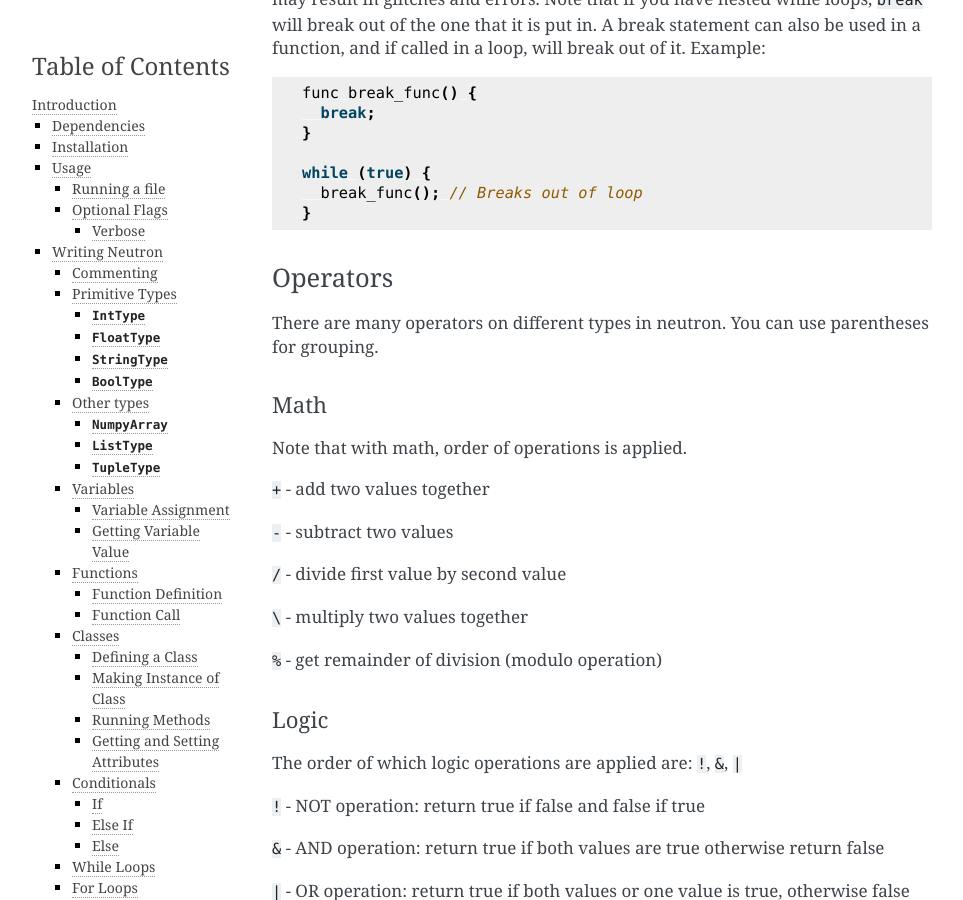
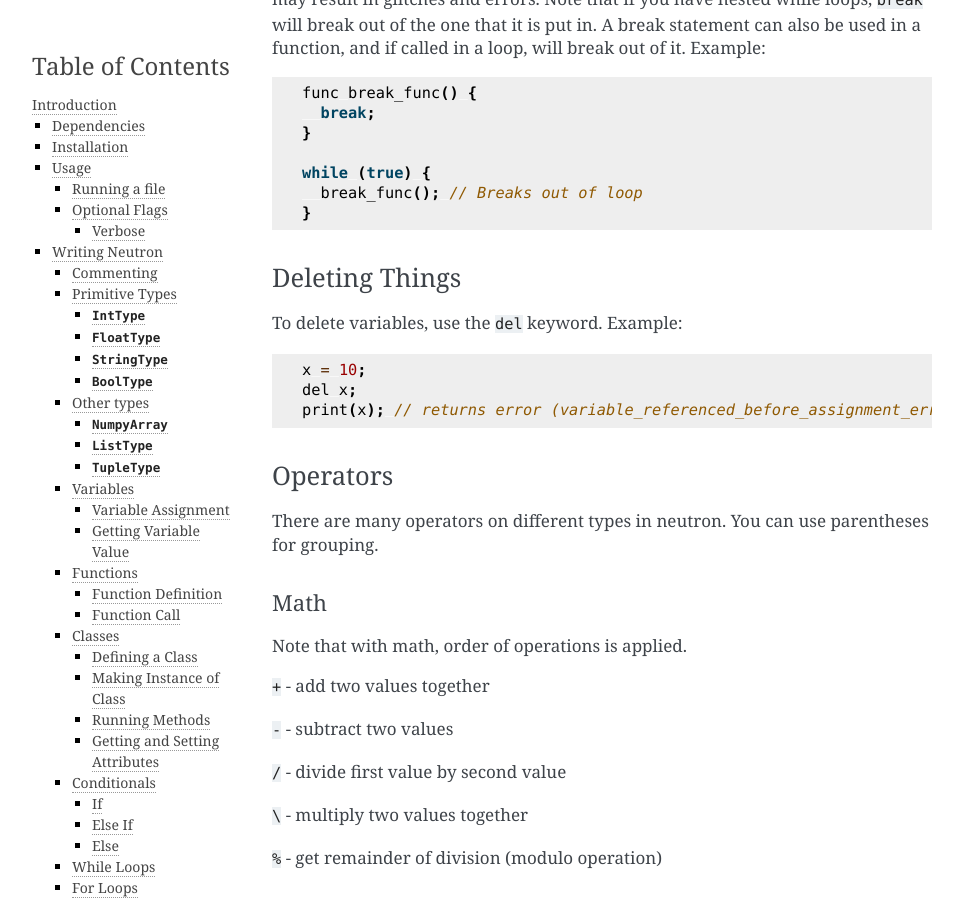
Before and after one commit to the-neutron-foundation/neutron-language, a Sphinx documentation site: the page built from docs/source/introduction.rst, in a window 1280 px wide and 900 px high, scrolled down 8492 px. Shown: the whole window, without its empty margins (148-1111 px from the left). Built offline with Sphinx 7.4.7, drawn with Linux system fonts in a browser that asks for light colours.

Commit message:
Added docs for del keyword and fixed override of built-in keyword

```diff
--- a/docs/source/introduction.rst
+++ b/docs/source/introduction.rst
@@ -362,6 +362,16 @@ A break statement can also be used in a function, and if called in a loop, will
     break_func(); // Breaks out of loop
   }
 
+Deleting Things
+^^^^^^^^^^^^^^^
+To delete variables, use the ``del`` keyword. Example:
+
+.. code-block:: java
+
+  x = 10;
+  del x;
+  print(x); // returns error (variable_referenced_before_assignment_error)
+
 Operators
 ^^^^^^^^^
 There are many operators on different types in neutron. You can use parentheses for grouping.
```
Also changed, not shown: 1 other file.
